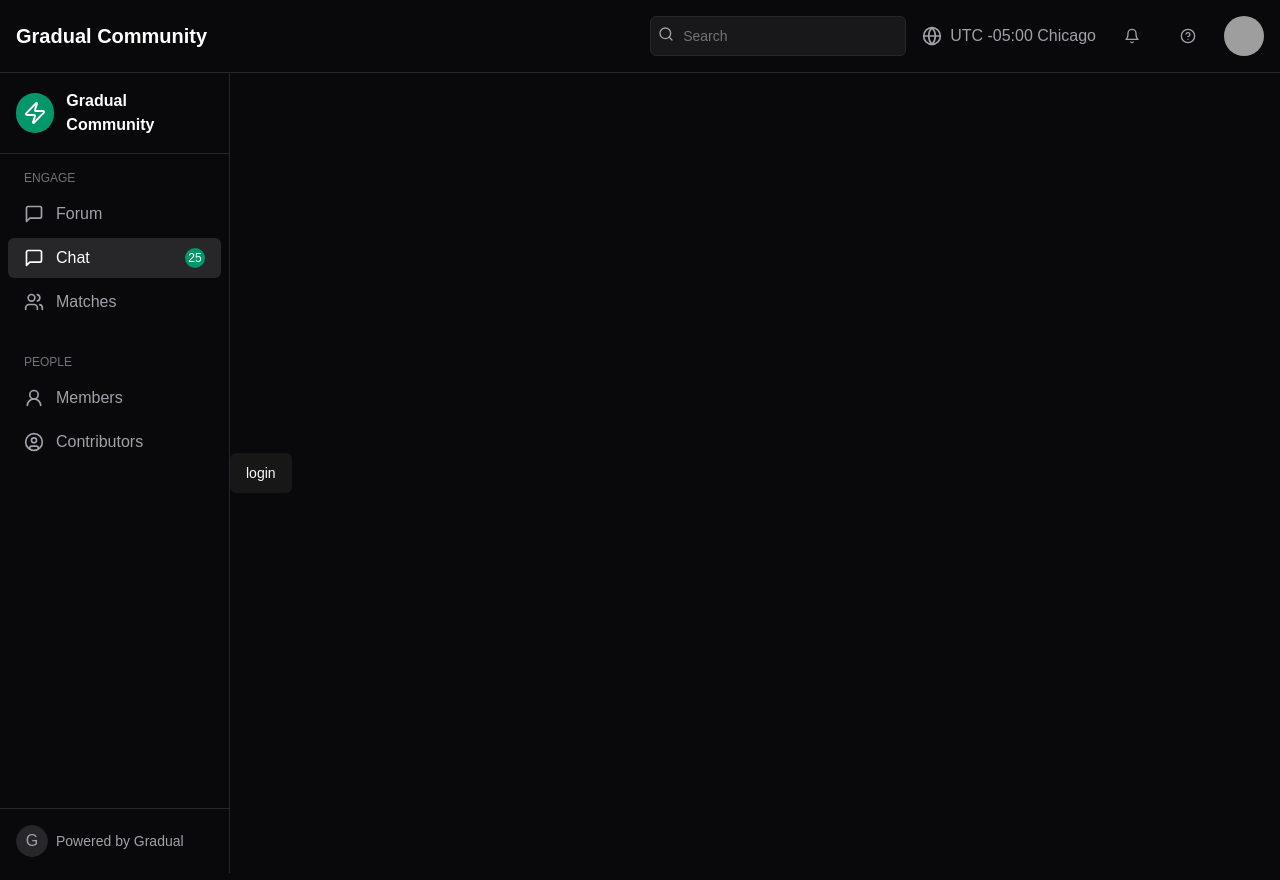
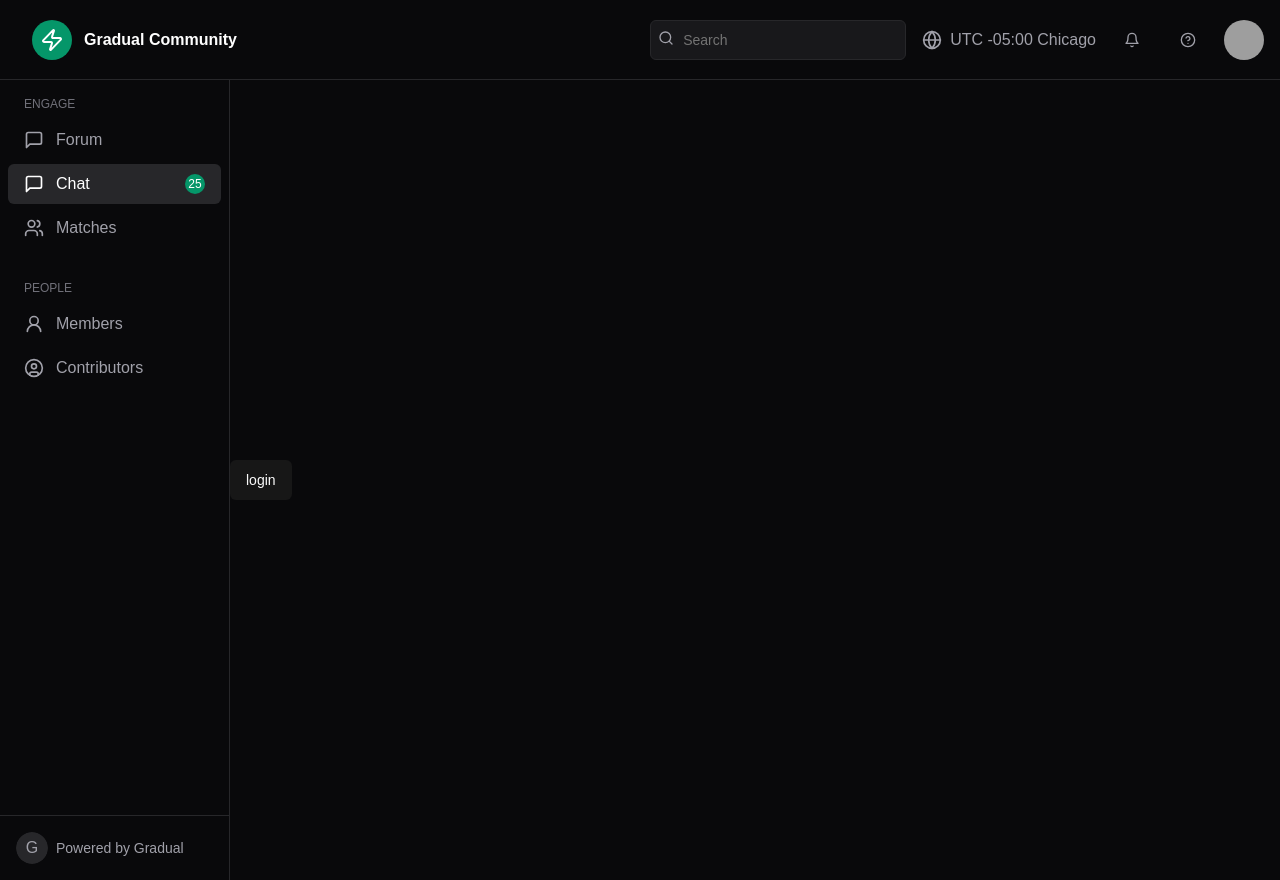
Before and after one commit to LeoSofl/chats, a Next.js app in the folder web/: page / in a window 1280 px wide. Built offline with nearby package versions, Linux system fonts and the light colour scheme; no server answers; grey boxes are pictures that could not be loaded.

Commit message:
fix: styles

```diff
--- a/web/components/header.tsx
+++ b/web/components/header.tsx
@@ -1,4 +1,4 @@
-import { Bell, Globe, HelpCircle, Search } from "lucide-react"
+import { Bell, Globe, HelpCircle, Search, Zap } from "lucide-react"
 import { Button } from "./ui/button"
 import { Input } from "./ui/input"
 import { Avatar, AvatarFallback, AvatarImage } from "./ui/avatar"
@@ -6,7 +6,13 @@ import { Avatar, AvatarFallback, AvatarImage } from "./ui/avatar"
 export const Header = () => {
     return (
         <header className="flex h-[5rem] items-center justify-between p-4 border-b border-zinc-800">
-            <h1 className="text-xl font-semibold">Gradual Community</h1>
+            <div className="p-4 flex items-center gap-3 border-zinc-800">
+                <div className="h-10 w-10 rounded-full bg-emerald-600 flex items-center justify-center">
+                    <Zap className="h-6 w-6 text-white" />
+                </div>
+                <span className="font-semibold text-white hidden md:block">Gradual Community</span>
+            </div>
+            {/* <h1 className="text-xl font-semibold">Gradual Community</h1> */}
             <div className="flex items-center gap-4">
                 <div className="relative w-64">
                     <Search className="absolute left-2 top-2.5 h-4 w-4 text-zinc-400" />
--- a/web/components/sidebar.tsx
+++ b/web/components/sidebar.tsx
@@ -5,12 +5,7 @@ import { Avatar, AvatarFallback } from "@/components/ui/avatar"
 export function Sidebar() {
   return (
     <div className="w-[70px] md:w-[230px] h-full bg-zinc-950 border-r border-zinc-800 flex flex-col">
-      <div className="p-4 flex items-center gap-3 border-b border-zinc-800">
-        <div className="h-10 w-10 rounded-full bg-emerald-600 flex items-center justify-center">
-          <Zap className="h-6 w-6 text-white" />
-        </div>
-        <span className="font-semibold text-white hidden md:block">Gradual Community</span>
-      </div>
+
 
       <div className="p-2 flex-1 overflow-y-auto">
         <div className="mb-6">
```
